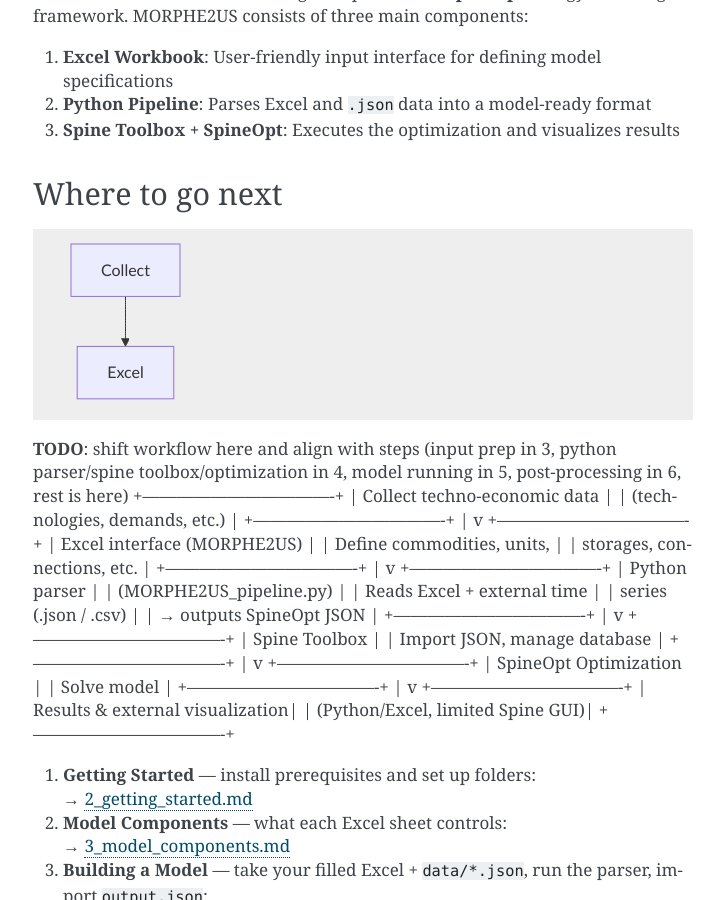
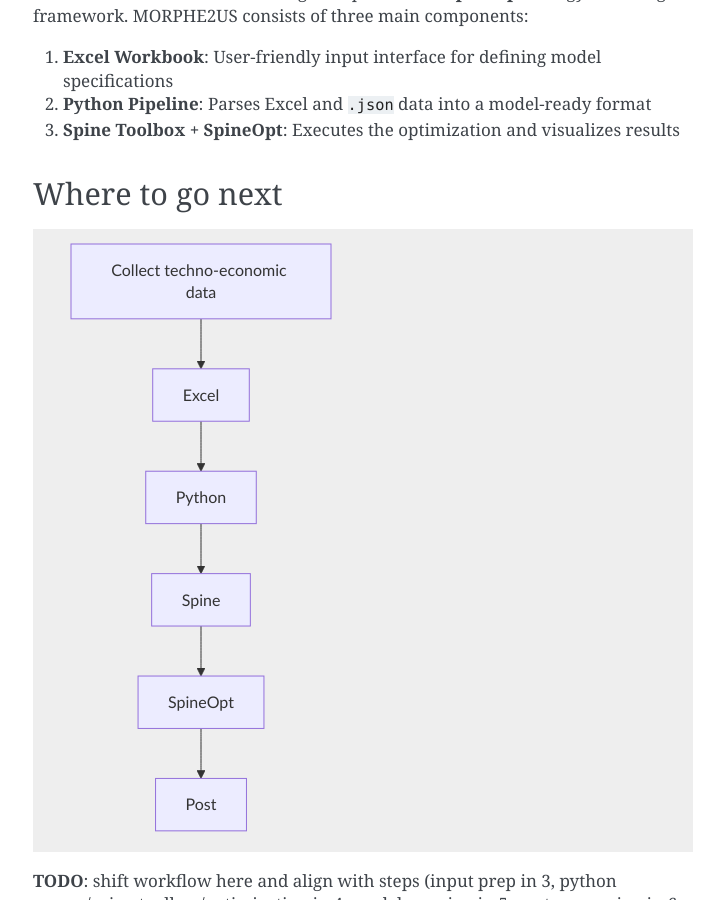
Before and after one commit to tbaptistal/MORPHE2US, a Sphinx documentation site: the page built from docs/1_about.md, in a window 1280 px wide and 900 px high, scrolled down 975 px. Shown: the whole window, without its empty margins (387-1111 px from the left). Built offline with Sphinx 7.4.7, drawn with Linux system fonts in a browser that asks for light colours; pages that are not in the unit, such as notebooks, are missing from menus.

Commit message:
fill the graph

````diff
--- a/docs/1_about.md
+++ b/docs/1_about.md
@@ -34,11 +34,19 @@ MORPHE2US consists of three main components:
 ```{mermaid}
 flowchart TD
 
-    A[Collect]
+    A[Collect techno-economic data]
 
     B[Excel]
 
-    A --> B
+    C[Python]
+
+    D[Spine]
+
+    E[SpineOpt]
+
+    F[Post]
+
+    A --> B --> C --> D --> E --> F
 
 ```
 
````
